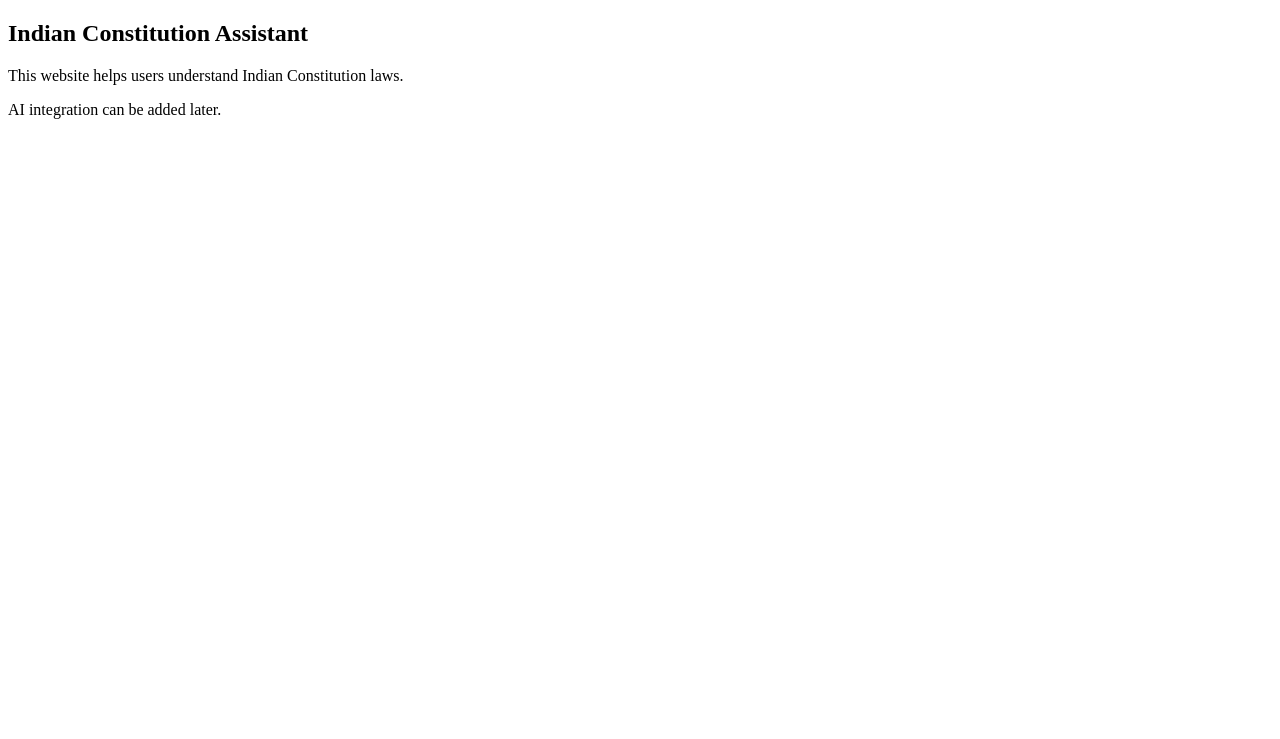
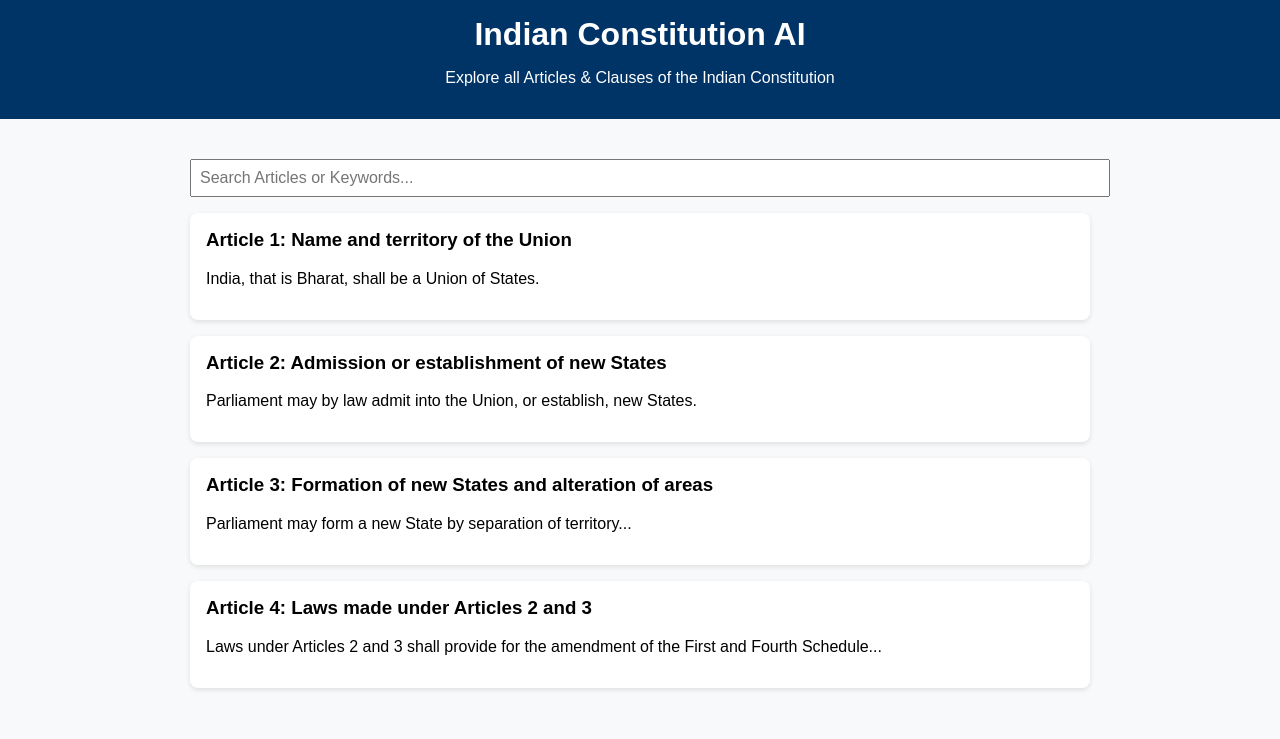
Before and after one commit to ashwinbiradar/indian-constitution-ai, a plain HTML site: page index.html in a window 1280 px wide. Drawn offline with Linux system fonts and the light colour scheme.

Commit message:
Add files via upload

```diff
--- a/index.html
+++ b/index.html
@@ -1,11 +1,102 @@
 <!DOCTYPE html>
-<html>
+<html lang="en">
 <head>
-  <title>Indian Constitution AI</title>
+    <meta charset="UTF-8">
+    <meta name="viewport" content="width=device-width, initial-scale=1.0">
+    <title>Indian Constitution AI</title>
+    <style>
+        body {
+            font-family: Arial, sans-serif;
+            margin: 0;
+            padding: 0;
+            background-color: #f8f9fa;
+        }
+        header {
+            background-color: #003366;
+            color: white;
+            padding: 1rem;
+            text-align: center;
+        }
+        h1 {
+            margin: 0;
+        }
+        .container {
+            padding: 2rem;
+            max-width: 900px;
+            margin: auto;
+        }
+        input, button {
+            padding: 0.5rem;
+            font-size: 1rem;
+            margin-top: 0.5rem;
+        }
+        #search {
+            width: 100%;
+            margin-bottom: 1rem;
+        }
+        article {
+            background-color: white;
+            margin-bottom: 1rem;
+            padding: 1rem;
+            border-radius: 8px;
+            box-shadow: 0 2px 5px rgba(0,0,0,0.1);
+        }
+        article h3 {
+            margin-top: 0;
+        }
+    </style>
 </head>
 <body>
-  <h2>Indian Constitution Assistant</h2>
-  <p>This website helps users understand Indian Constitution laws.</p>
-  <p>AI integration can be added later.</p>
+
+<header>
+    <h1>Indian Constitution AI</h1>
+    <p>Explore all Articles & Clauses of the Indian Constitution</p>
+</header>
+
+<div class="container">
+    <input type="text" id="search" placeholder="Search Articles or Keywords...">
+
+    <div id="articles"></div>
+</div>
+
+<script>
+    // Sample Constitution Data (replace or expand as needed)
+    const constitution = [
+        { article: "Article 1", title: "Name and territory of the Union", text: "India, that is Bharat, shall be a Union of States." },
+        { article: "Article 2", title: "Admission or establishment of new States", text: "Parliament may by law admit into the Union, or establish, new States." },
+        { article: "Article 3", title: "Formation of new States and alteration of areas", text: "Parliament may form a new State by separation of territory..." },
+        { article: "Article 4", title: "Laws made under Articles 2 and 3", text: "Laws under Articles 2 and 3 shall provide for the amendment of the First and Fourth Schedule..." }
+        // You can continue adding all Articles up to 395 or use a JSON file
+    ];
+
+    const container = document.getElementById("articles");
+    const searchInput = document.getElementById("search");
+
+    function renderArticles(filter = "") {
+        container.innerHTML = "";
+        const filtered = constitution.filter(c =>
+            c.article.toLowerCase().includes(filter.toLowerCase()) ||
+            c.title.toLowerCase().includes(filter.toLowerCase()) ||
+            c.text.toLowerCase().includes(filter.toLowerCase())
+        );
+
+        filtered.forEach(c => {
+            const art = document.createElement("article");
+            art.innerHTML = `<h3>${c.article}: ${c.title}</h3><p>${c.text}</p>`;
+            container.appendChild(art);
+        });
+
+        if (filtered.length === 0) {
+            container.innerHTML = "<p>No matching articles found.</p>";
+        }
+    }
+
+    searchInput.addEventListener("input", () => {
+        renderArticles(searchInput.value);
+    });
+
+    renderArticles();
+</script>
+
 </body>
 </html>
```
